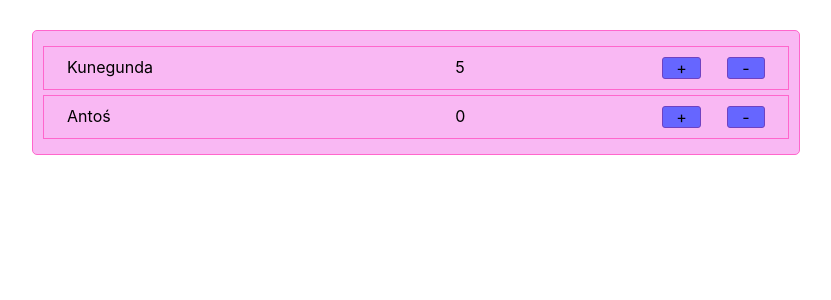
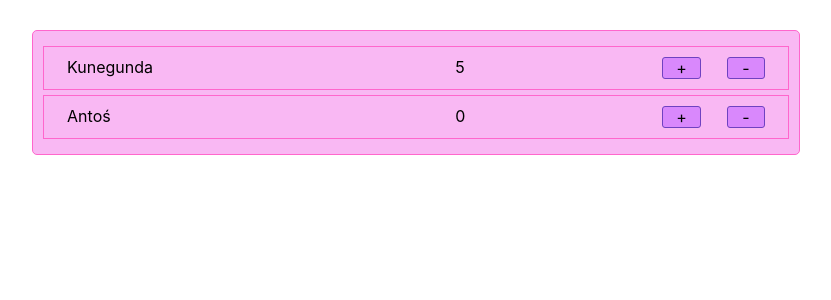
Before and after one commit to AnnaLangner/32.6.ScoreBoard, a React (Create React App) app in the folder scorekeeper/: page / in a window 1280 px wide. Shown: the top 300 px of the page, without its empty margins (224-1055 px from the left). Built offline with nearby package versions, Linux system fonts and the light colour scheme; what enzyme, enzyme-adapter-react-16 would draw is missing.

Commit message:
Adding style

```diff
--- a/scorekeeper/src/components/Player/Player.css
+++ b/scorekeeper/src/components/Player/Player.css
@@ -18,7 +18,7 @@
 .Player__button {
     width: 5%;
     text-align: center;
-    background: #6666FF;
+    background: #d988fc;
     cursor: pointer;
     border: 1px solid #6f42c1;
     border-radius: 3px;
```
